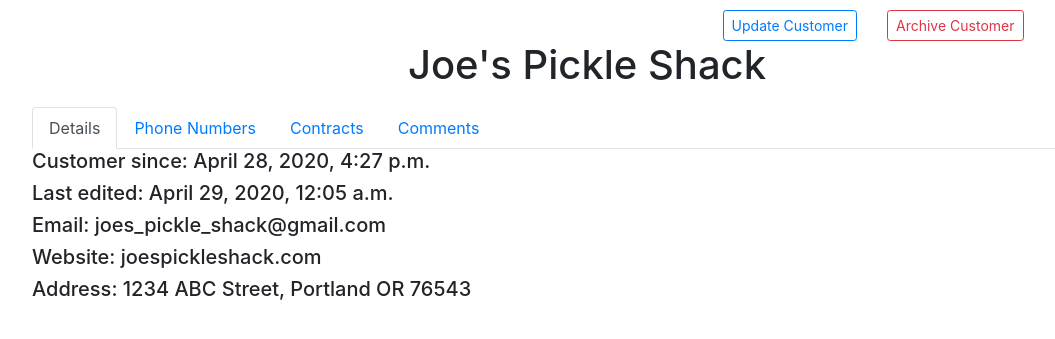
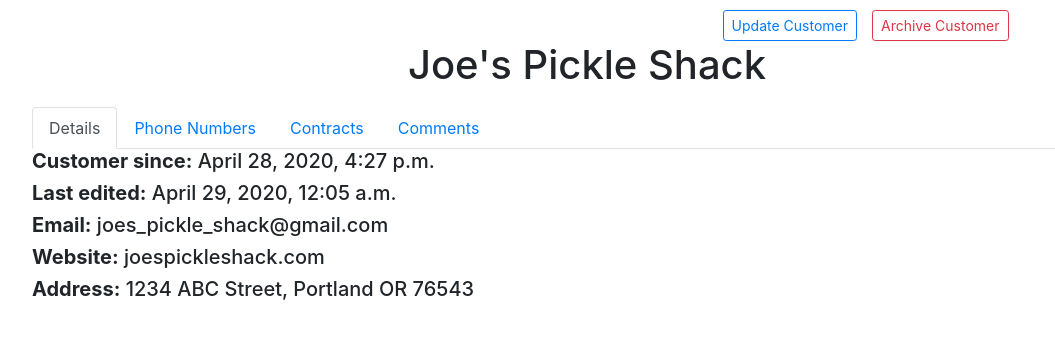
Before and after one commit to John-W-Stevens/contract_manager, a Django app: template manager_app/templates/customer.html in a window 1280 px wide. Shown: the part 56-395 px from the top of the page, without its empty margins (53-1108 px from the left). Run offline with Django 3.2, Linux system fonts and the light colour scheme; the template is opened without the code that fills it: values that come from a table or form of the project are taken from there, others are empty; data comes from the database, SQL or seed files in the repository; some libraries are stand-ins or nearby versions.

Commit message:
Adjusted title heights between customer and carrier pages

```diff
--- a/manager_app/templates/carrier.html
+++ b/manager_app/templates/carrier.html
@@ -56,9 +56,8 @@
 <!-- Container -->
 <div class="container">
   <div class="row top_row">
-  </div>
+    <div class="col-12 text-center">
       <div class='row'>
-
         <div class="col-3 offset-6 text-right" id='update_but'>
           <button class="btn btn-outline-primary btn-sm" data-toggle="modal" data-target="#edit_carrier">Update Carrier</button>
         </div>
@@ -76,6 +75,8 @@
 
         <div class="col-12 text-center">
           <h1>{{carrier.name}}</h1>
+        </div>
+      </div>
     </div>
   </div>
   <!-- </div> -->
--- a/manager_app/templates/customer.html
+++ b/manager_app/templates/customer.html
@@ -25,6 +25,14 @@
 
       .table_nav {
         margin-bottom: 5px;
+      }
+
+      #update_but{
+        margin-right: -15px;
+      }
+
+      #edit_button{
+        margin-right: 5px;
       }
     </style>
 
@@ -65,7 +73,9 @@
               {% endif %}
             </div>
           </div>
-          <h1>{{customer.name}}</h1>
+          <div class="col-12 text-center">
+            <h1>{{customer.name}}</h1>
+          </div>
         </div>
       </div>
       <div class="row">
@@ -88,11 +98,11 @@
           <div class="tab-content" id="myTabContent">
             <!-- Details  -->
             <div class="tab-pane fade show active" id="details" role="tabpanel" aria-labelledby="details-tab">
-              <h5>Customer since: {{customer.created_at}}</h5>
-              <h5>Last edited: {{customer.updated_at}}</h5>
-              <h5>Email: {{customer.email}}</h5>
-              <h5>Website: {{customer.website}}</h5>
-              <h5>Address: {{customer.address.street}}, {{customer.address.city}} {{customer.address.state}} {{customer.address.zip_code}}</h5>
+              <h5><strong>Customer since:</strong> {{customer.created_at}}</h5>
+              <h5><strong>Last edited:</strong> {{customer.updated_at}}</h5>
+              <h5><strong>Email:</strong> {{customer.email}}</h5>
+              <h5><strong>Website:</strong> {{customer.website}}</h5>
+              <h5><strong>Address:</strong> {{customer.address.street}}, {{customer.address.city}} {{customer.address.state}} {{customer.address.zip_code}}</h5>
             </div>
             <!-- Contact -->
             <div class="tab-pane fade table-header" id="contact" role="tabpanel" aria-labelledby="contact-tab">
```
Lines whose indentation alone changed are shown as unchanged.
